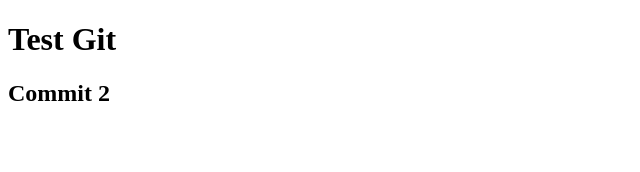
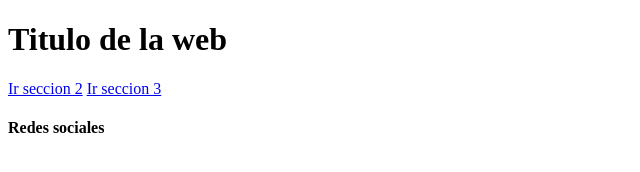
Before and after one commit to danielcc360/test-01, a plain HTML site: page index.html in a window 1280 px wide. Shown: the whole page, without its empty margins (0-640 px from the left). Drawn offline with Linux system fonts and the light colour scheme.

Commit message:
se sube restante
git
git add .
!

```diff
--- a/index.html
+++ b/index.html
@@ -4,10 +4,20 @@
     <meta charset="UTF-8">
     <meta http-equiv="X-UA-Compatible" content="IE=edge">
     <meta name="viewport" content="width=device-width, initial-scale=1.0">
-    <title>Document</title>
+    <title>Titulo de la web</title>
 </head>
 <body>
-    <h1>Test Git</h1>
-    <h2>Commit 2</h2>
+    <header>
+        <h1>Titulo de la web</h1>
+    </header>
+
+    <nav>
+        <a href="#">Ir seccion 2</a>
+        <a href="#">Ir seccion 3</a>
+    </nav>
+
+    <footer>
+        <h4>Redes sociales</h4>
+    </footer>
 </body>
 </html>
```
